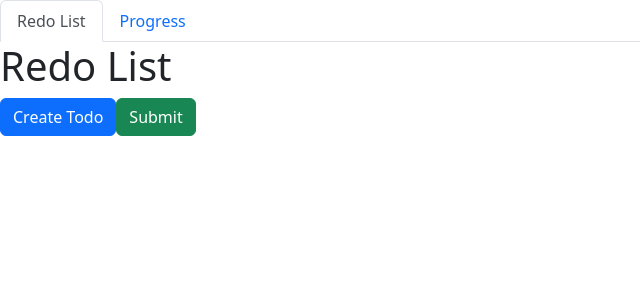
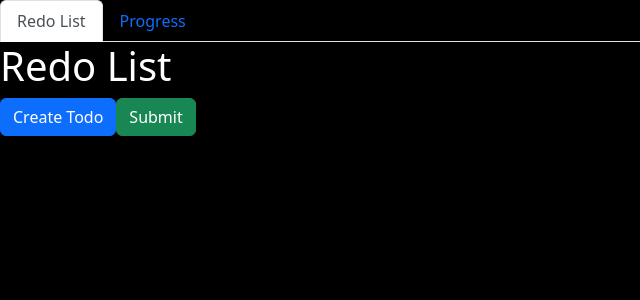
Before and after one commit to Milldrew/ngx-2023, an Angular app: page / in a window 1280 px wide. Shown: the top 300 px of the page, without its empty margins (0-640 px from the left). Built offline with nearby package versions, Linux system fonts and the light colour scheme.

Commit message:
make dark mode default

```diff
--- a/projects/redo-list/src/app/app.module.ts
+++ b/projects/redo-list/src/app/app.module.ts
@@ -10,9 +10,10 @@ import { CurrentListService } from './core/services/current-list.service';
 import { CreateTodoComponent } from './redo-list/create-todo/create-todo.component';
 import { TabsComponent } from './redo-list/tabs/tabs.component';
 import { ProgressComponent } from './progress/progress.component';
+import { PieChartDirective } from './progress/pie-chart.directive';
 
 @NgModule({
-  declarations: [AppComponent, RedoListComponent, FocusDirective, CreateTodoComponent, TabsComponent, ProgressComponent],
+  declarations: [AppComponent, RedoListComponent, FocusDirective, CreateTodoComponent, TabsComponent, ProgressComponent, PieChartDirective],
   imports: [BrowserModule, FormsModule],
   providers: [],
   bootstrap: [AppComponent],
--- /dev/null
+++ b/projects/redo-list/src/app/progress/pie-chart.directive.ts
@@ -0,0 +1,10 @@
+import { Directive } from '@angular/core';
+
+@Directive({
+  selector: '[appPieChart]'
+})
+export class PieChartDirective {
+
+  constructor() { }
+
+}
--- a/projects/redo-list/src/styles.scss
+++ b/projects/redo-list/src/styles.scss
@@ -1 +1,7 @@
 /* You can add global styles to this file, and also import other style files */
+
+body,
+app-root {
+  color: #fff;
+  background-color: #000;
+}
```
Also changed, not shown: 2 other files (tests, documents, lock files or other folders).
